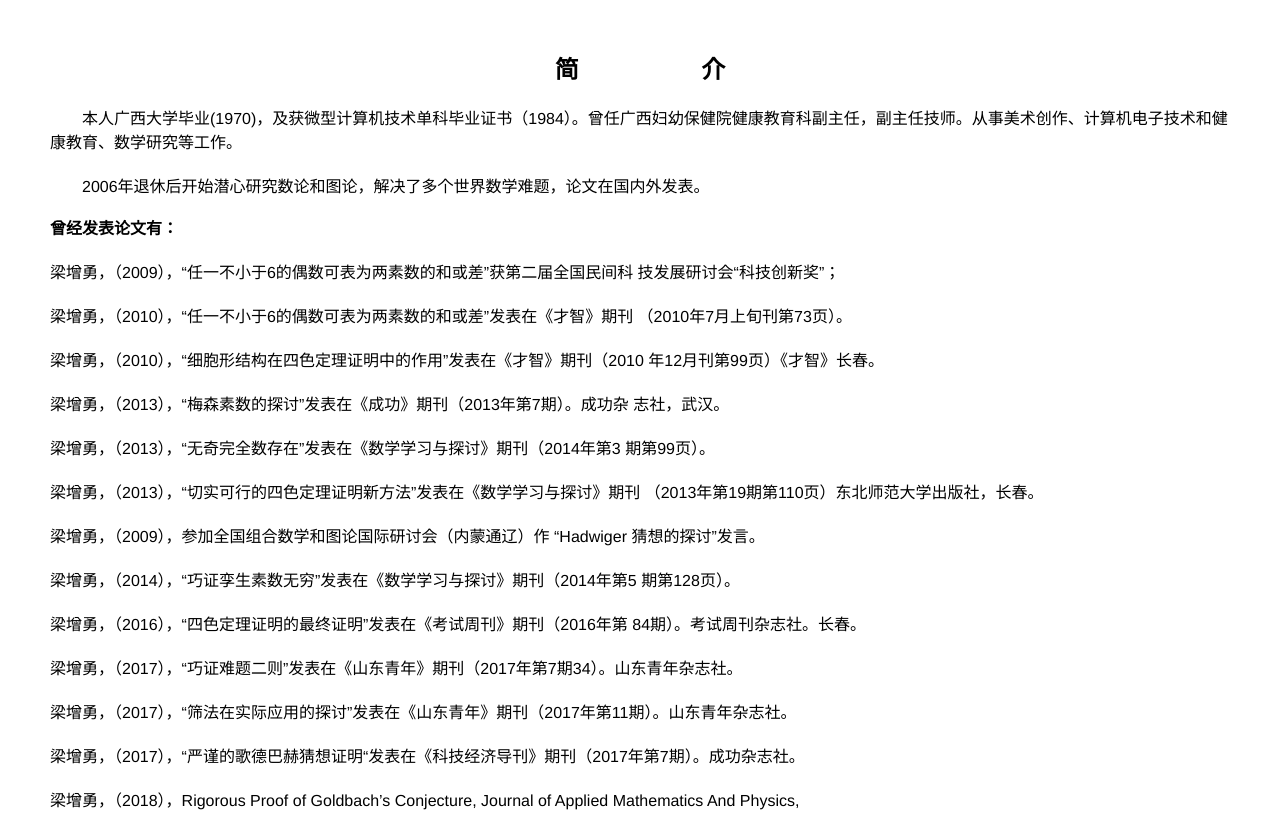
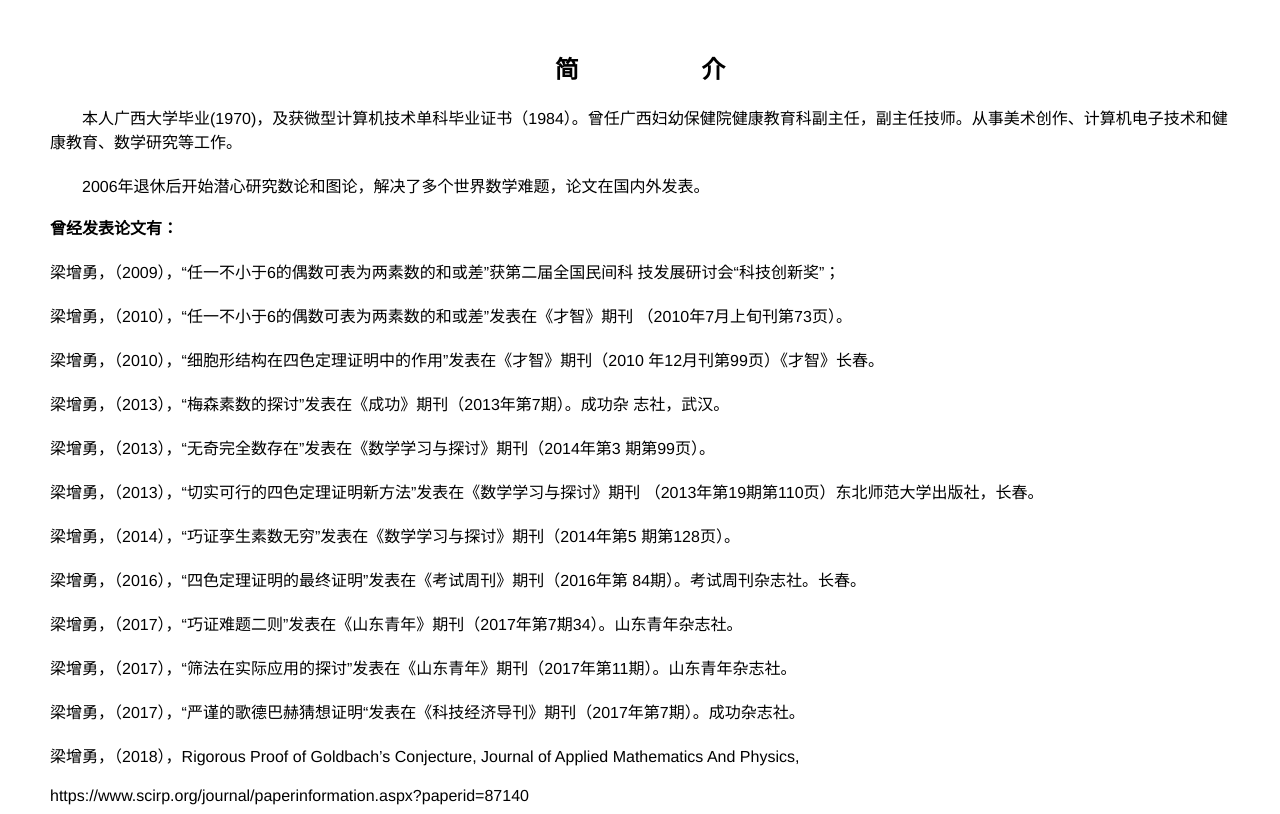
Before and after one commit to flhsxp/lzyok, a plain HTML site: page link/1/doc_cn.html in a window 1280 px wide. Shown: the top 814 px of the page. Drawn offline with Linux system fonts and the light colour scheme.

Commit message:
Update doc_cn.html

```diff
--- a/link/1/doc_cn.html
+++ b/link/1/doc_cn.html
@@ -18,8 +18,6 @@
 期第99页）。
 <p>梁增勇，（2013），“切实可行的四色定理证明新方法”发表在《数学学习与探讨》期刊
 （2013年第19期第110页）东北师范大学出版社，长春。
-<p>梁增勇，（2009），参加全国组合数学和图论国际研讨会（内蒙通辽）作 “Hadwiger
-猜想的探讨”发言。
 <p>梁增勇，（2014），“巧证孪生素数无穷”发表在《数学学习与探讨》期刊（2014年第5
 期第128页）。
 <p>梁增勇，（2016），“四色定理证明的最终证明”发表在《考试周刊》期刊（2016年第
```
